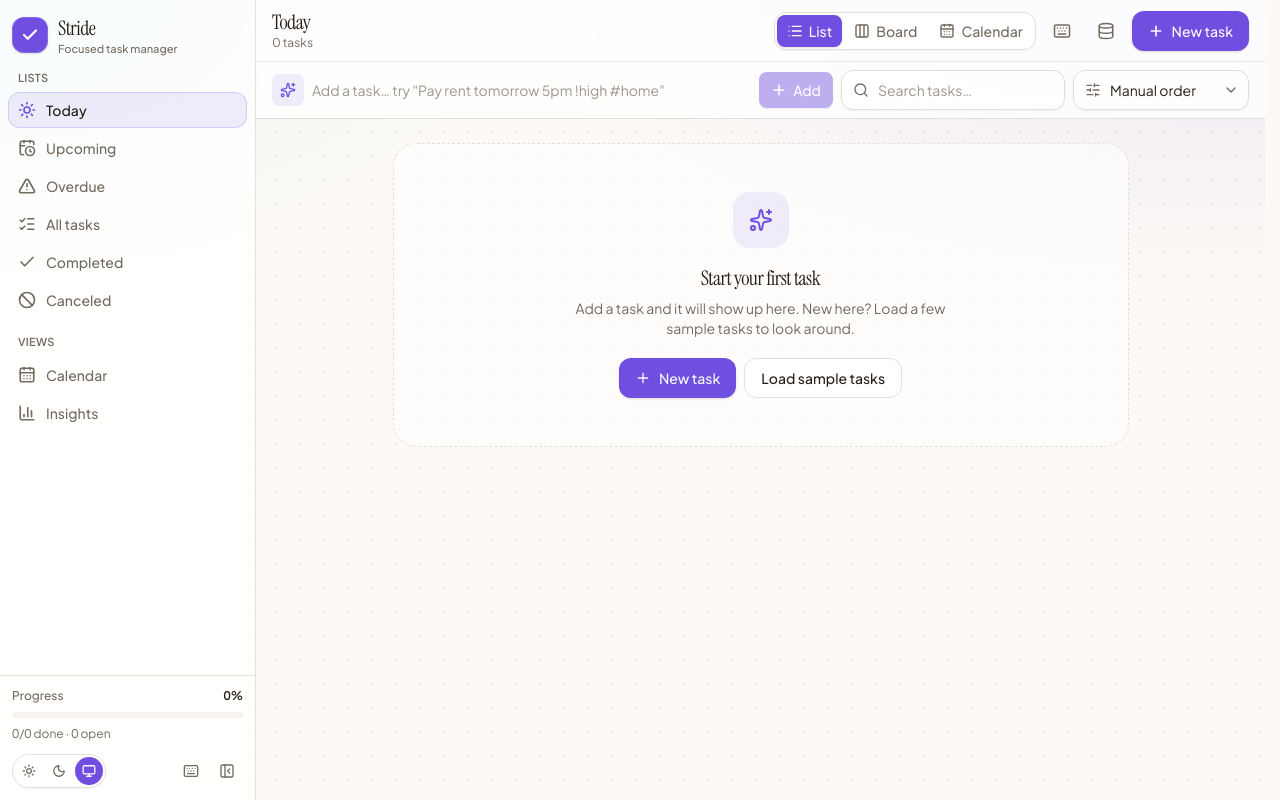
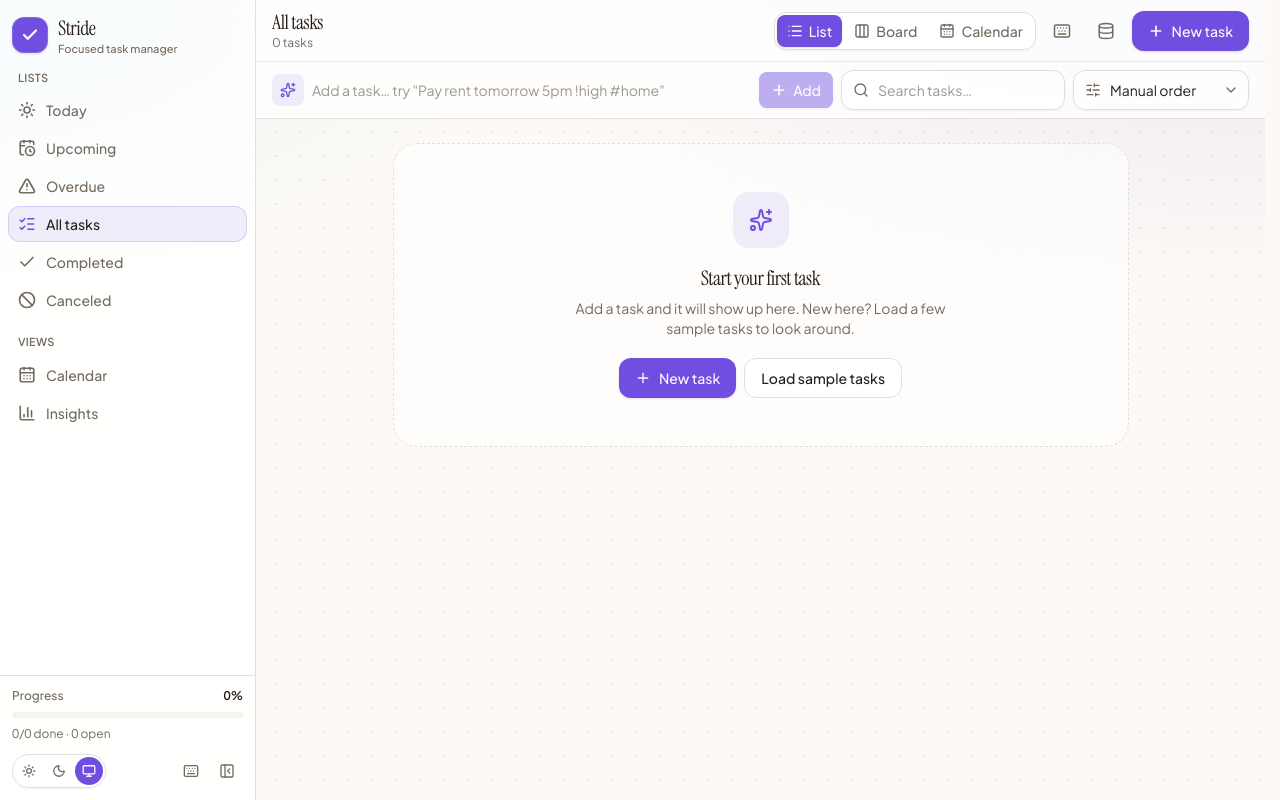
Before and after one commit to DarkSoulEngineer/todo-app, a Next.js app: page / in a window 1280 px wide. Built offline with nearby package versions, Linux system fonts and the light colour scheme.

Commit message:
fix(app): default to 'All tasks' view instead of 'Today'
All tasks now display by default without any date-based filtering.

```diff
--- a/src/components/todo-app.tsx
+++ b/src/components/todo-app.tsx
@@ -62,7 +62,7 @@ export function TodoApp() {
   const now = useNow();
 
   const [viewMode, setViewMode] = useState<ViewMode>("list");
-  const [smartList, setSmartList] = useState<SmartList>("today");
+  const [smartList, setSmartList] = useState<SmartList>("all");
   const [query, setQuery] = useState("");
   const [sort, setSort] = useState<SortKey>("manual");
   const [category, setCategory] = useState<string | "all">("all");
```
